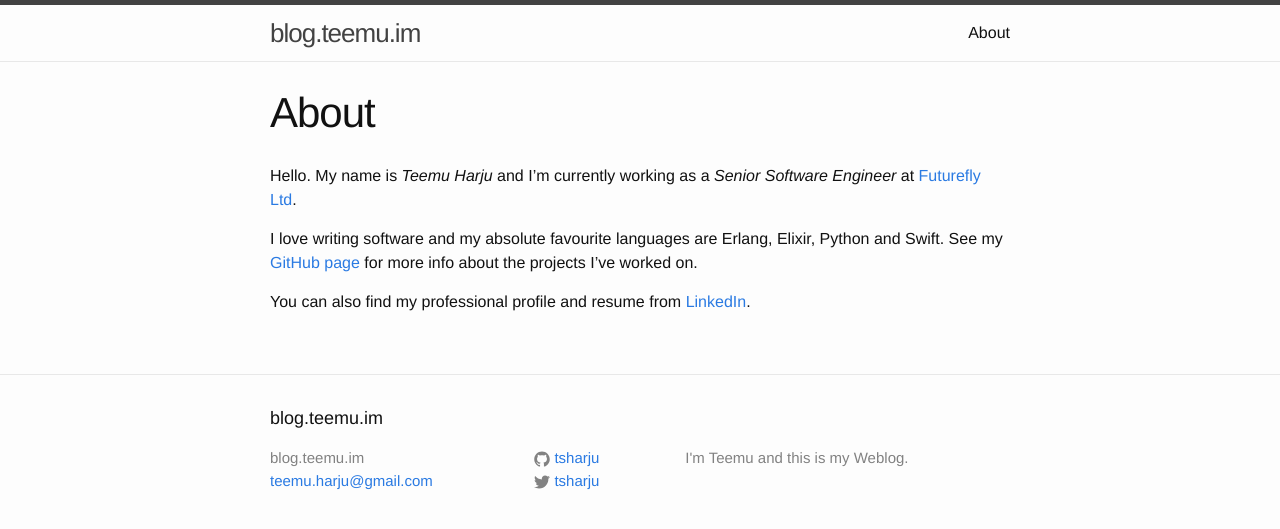
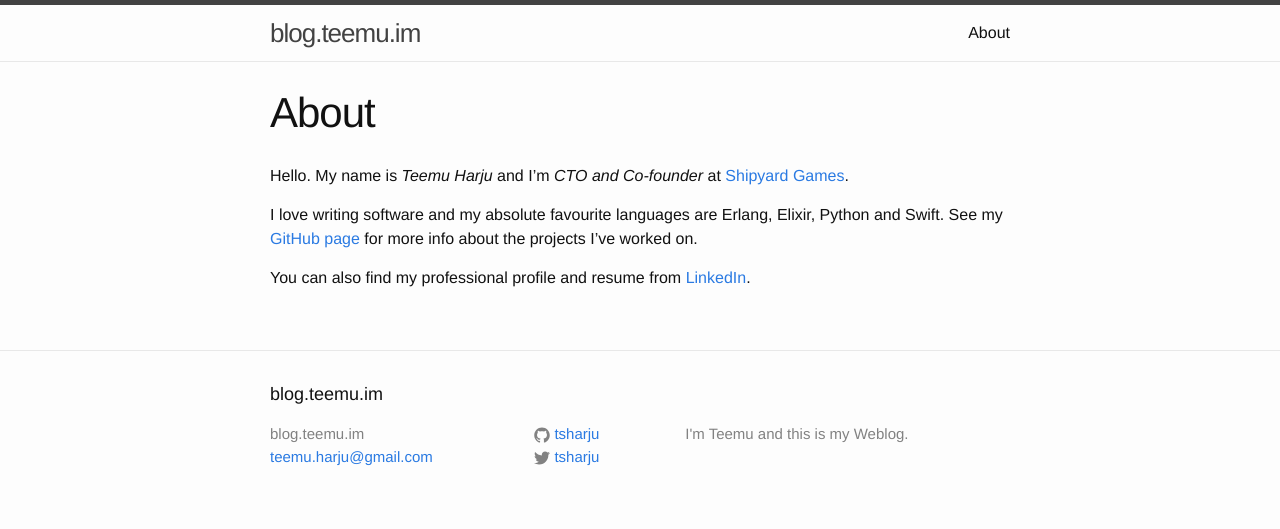
Before and after one commit to tsharju/tsharju.github.io, a Jekyll site: the page built from about.md, in a window 1280 px wide. Shown: the top 529 px of the page. Built offline with Jekyll 4.4.1, drawn with Linux system fonts in a browser that asks for light colours.

Commit message:
Title updated.

```diff
--- a/about.md
+++ b/about.md
@@ -4,8 +4,7 @@
 permalink: /about/
 ---
 
-Hello. My name is _Teemu Harju_ and I'm currently working as a _Senior
-Software Engineer_ at [Futurefly Ltd](http://www.futurefly.net).
+Hello. My name is _Teemu Harju_ and I'm _CTO and Co-founder_ at [Shipyard Games](http://shipyard.games).
 
 I love writing software and my absolute favourite languages are
 Erlang, Elixir, Python and Swift. See my
```
